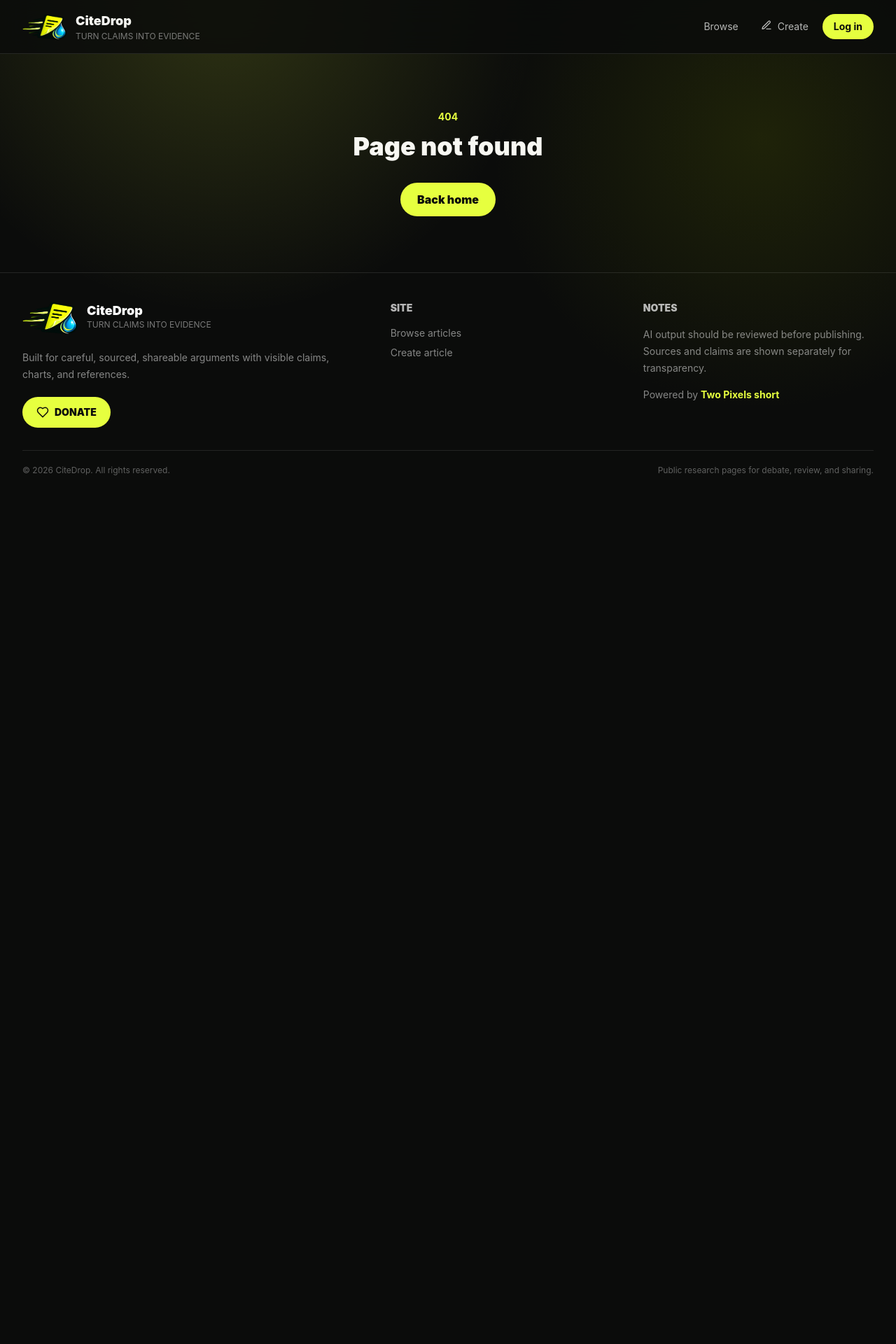
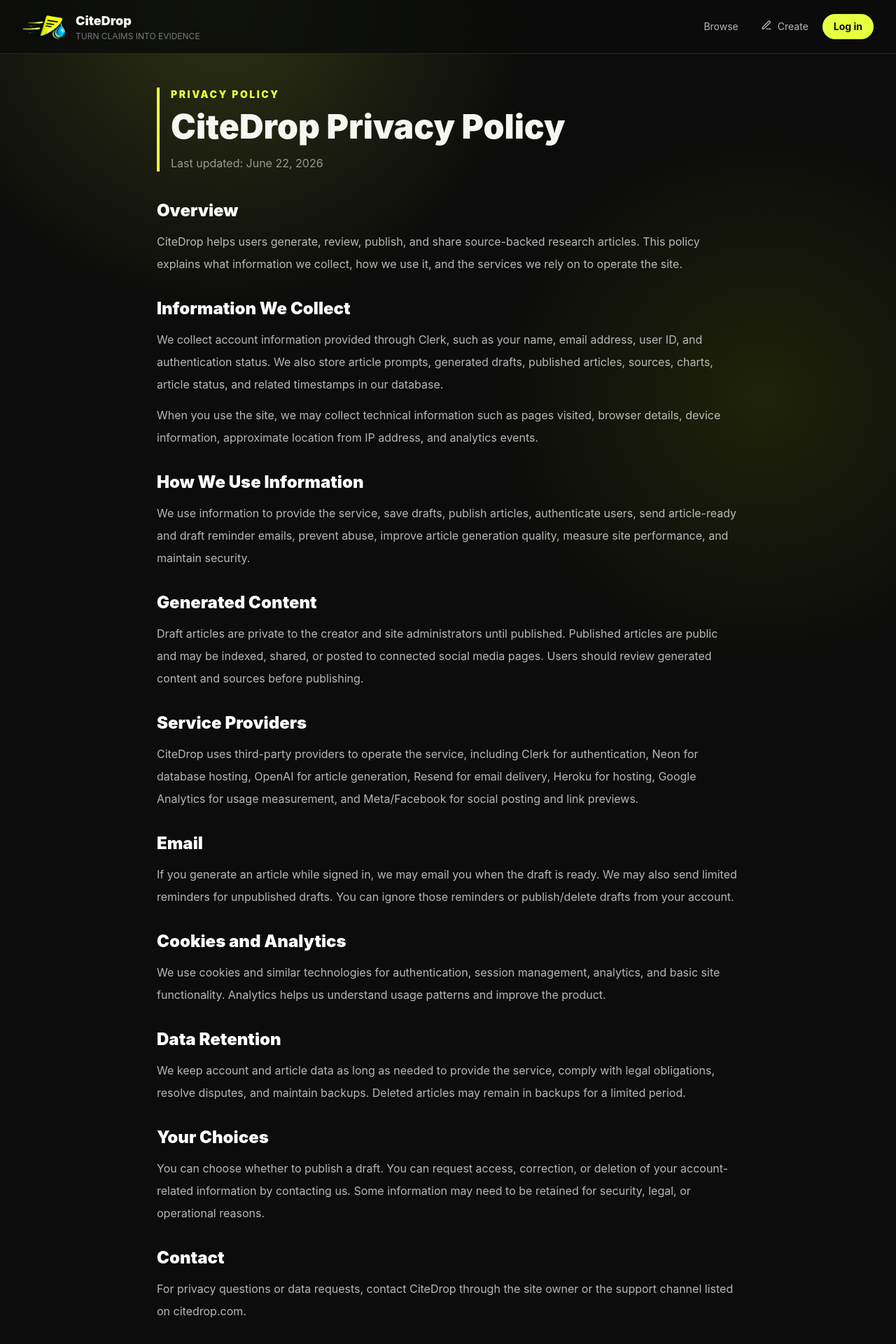
Before and after one commit to Nanobrainiac/CiteDrop, a React (Vite) app: page /privacy in a window 1280 px wide. Shown: the top 1920 px of the page at 70% size. Before the commit the page ends 800 px from the top, so only its background shows below. Built offline with nearby package versions, Linux system fonts and the light colour scheme; no server answers.

Commit message:
Add privacy policy page

```diff
--- a/src/App.jsx
+++ b/src/App.jsx
@@ -12,6 +12,7 @@
 const LoginPage = lazy(() => import('./pages/LoginPage.jsx'));
 const DashboardPage = lazy(() => import('./pages/DashboardPage.jsx'));
 const AdminPage = lazy(() => import('./pages/AdminPage.jsx'));
+const PrivacyPage = lazy(() => import('./pages/PrivacyPage.jsx'));
 const NotFoundPage = lazy(() => import('./pages/NotFoundPage.jsx'));
 
 export default function App() {
@@ -19,6 +20,7 @@
     <Suspense fallback={<LoadingState label="Loading page" />}>
       <Routes>
         <Route path="/" element={<PublicFrame><HomePage /></PublicFrame>} />
+        <Route path="/privacy" element={<PublicFrame><PrivacyPage /></PublicFrame>} />
         <Route path="/articles/:slug" element={<ClerkFrame><ArticlePage /></ClerkFrame>} />
         <Route path="/login" element={<ClerkFrame><LoginPage /></ClerkFrame>} />
         <Route
--- a/src/components/Layout.jsx
+++ b/src/components/Layout.jsx
@@ -68,6 +68,7 @@
             <div className="mt-4 grid gap-2">
               <Link className="hover:text-acid" to="/#latest">Browse articles</Link>
               <Link className="hover:text-acid" to="/dashboard">Create article</Link>
+              <Link className="hover:text-acid" to="/privacy">Privacy policy</Link>
               {user?.role === 'admin' ? <Link className="hover:text-acid" to="/admin">Admin</Link> : null}
             </div>
           </div>
--- /dev/null
+++ b/src/pages/PrivacyPage.jsx
@@ -0,0 +1,64 @@
+export default function PrivacyPage() {
+  return (
+    <section className="mx-auto max-w-4xl px-4 py-12 sm:px-6 lg:px-8">
+      <div className="border-l-4 border-acid pl-4">
+        <p className="text-sm font-black uppercase tracking-[0.18em] text-acid">Privacy Policy</p>
+        <h1 className="mt-3 text-4xl font-black leading-tight sm:text-5xl">CiteDrop Privacy Policy</h1>
+        <p className="mt-4 text-white/55">Last updated: June 22, 2026</p>
+      </div>
+
+      <div className="mt-10 space-y-8 text-base leading-8 text-white/70">
+        <section>
+          <h2 className="text-2xl font-black text-white">Overview</h2>
+          <p className="mt-3">CiteDrop helps users generate, review, publish, and share source-backed research articles. This policy explains what information we collect, how we use it, and the services we rely on to operate the site.</p>
+        </section>
+
+        <section>
+          <h2 className="text-2xl font-black text-white">Information We Collect</h2>
+          <p className="mt-3">We collect account information provided through Clerk, such as your name, email address, user ID, and authentication status. We also store article prompts, generated drafts, published articles, sources, charts, article status, and related timestamps in our database.</p>
+          <p className="mt-3">When you use the site, we may collect technical information such as pages visited, browser details, device information, approximate location from IP address, and analytics events.</p>
+        </section>
+
+        <section>
+          <h2 className="text-2xl font-black text-white">How We Use Information</h2>
+          <p className="mt-3">We use information to provide the service, save drafts, publish articles, authenticate users, send article-ready and draft reminder emails, prevent abuse, improve article generation quality, measure site performance, and maintain security.</p>
+        </section>
+
+        <section>
+          <h2 className="text-2xl font-black text-white">Generated Content</h2>
+          <p className="mt-3">Draft articles are private to the creator and site administrators until published. Published articles are public and may be indexed, shared, or posted to connected social media pages. Users should review generated content and sources before publishing.</p>
+        </section>
+
+        <section>
+          <h2 className="text-2xl font-black text-white">Service Providers</h2>
+          <p className="mt-3">CiteDrop uses third-party providers to operate the service, including Clerk for authentication, Neon for database hosting, OpenAI for article generation, Resend for email delivery, Heroku for hosting, Google Analytics for usage measurement, and Meta/Facebook for social posting and link previews.</p>
+        </section>
+
+        <section>
+          <h2 className="text-2xl font-black text-white">Email</h2>
+          <p className="mt-3">If you generate an article while signed in, we may email you when the draft is ready. We may also send limited reminders for unpublished drafts. You can ignore those reminders or publish/delete drafts from your account.</p>
+        </section>
+
+        <section>
+          <h2 className="text-2xl font-black text-white">Cookies and Analytics</h2>
+          <p className="mt-3">We use cookies and similar technologies for authentication, session management, analytics, and basic site functionality. Analytics helps us understand usage patterns and improve the product.</p>
+        </section>
+
+        <section>
+          <h2 className="text-2xl font-black text-white">Data Retention</h2>
+          <p className="mt-3">We keep account and article data as long as needed to provide the service, comply with legal obligations, resolve disputes, and maintain backups. Deleted articles may remain in backups for a limited period.</p>
+        </section>
+
+        <section>
+          <h2 className="text-2xl font-black text-white">Your Choices</h2>
+          <p className="mt-3">You can choose whether to publish a draft. You can request access, correction, or deletion of your account-related information by contacting us. Some information may need to be retained for security, legal, or operational reasons.</p>
+        </section>
+
+        <section>
+          <h2 className="text-2xl font-black text-white">Contact</h2>
+          <p className="mt-3">For privacy questions or data requests, contact CiteDrop through the site owner or the support channel listed on citedrop.com.</p>
+        </section>
+      </div>
+    </section>
+  );
+}
```
